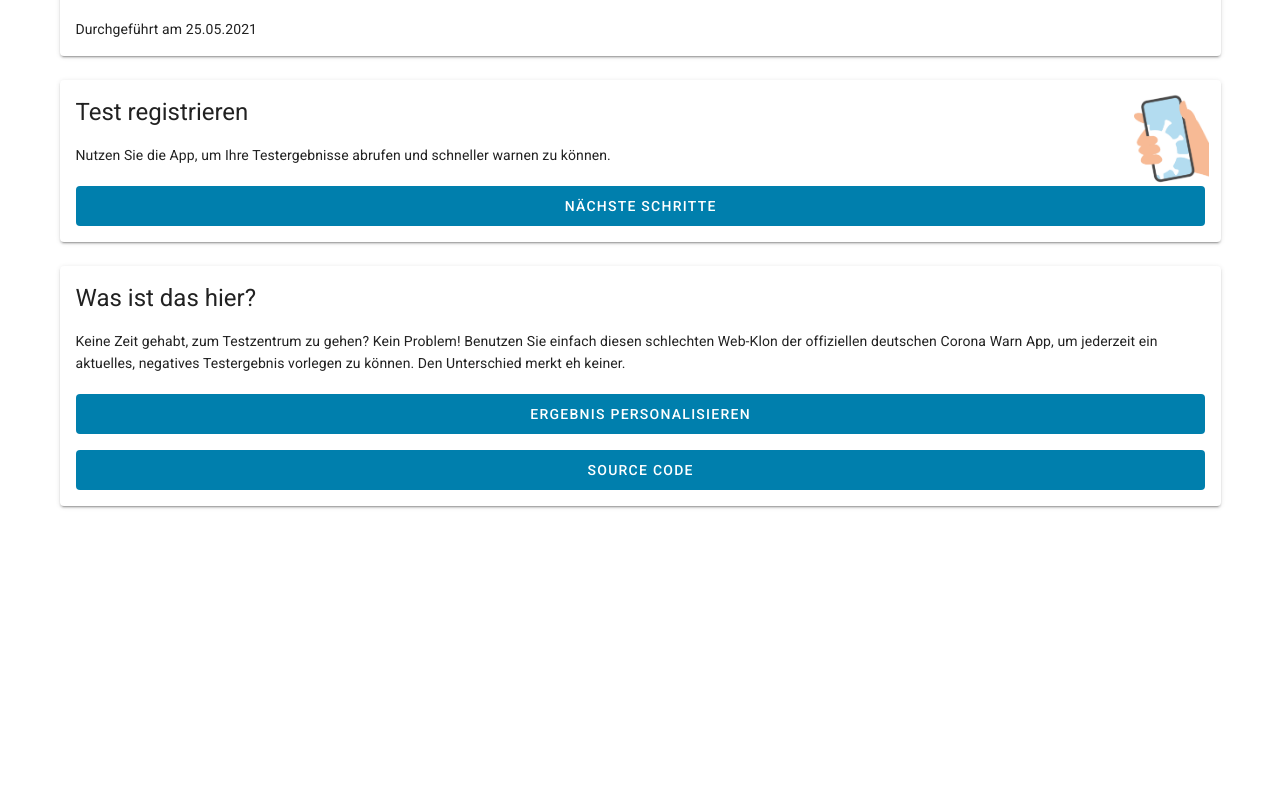
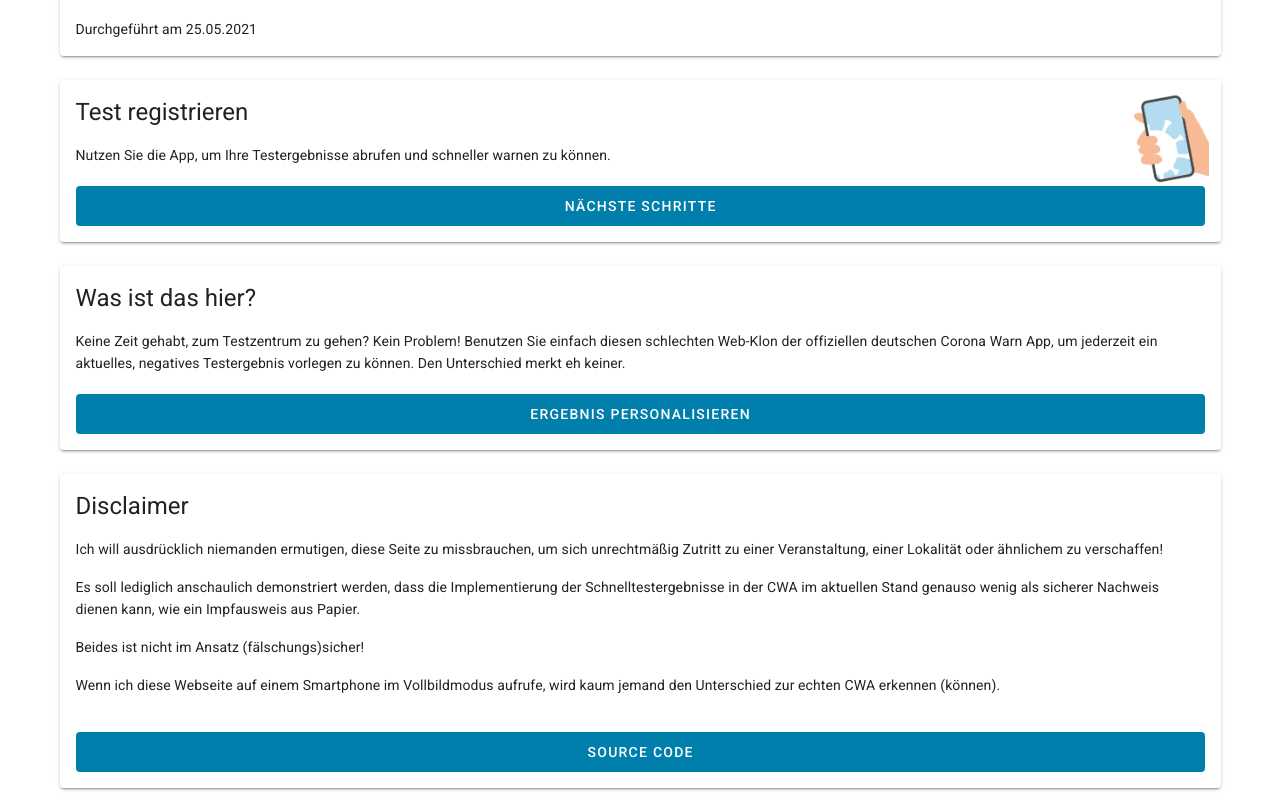
Before and after one commit to eyecatchup/cwa-testnachweis, a Vue app: page /#/ in a window 1280 px wide. Shown: the part 444-1244 px from the top of the page. Before the commit the page ends 962 px from the top, so only its background shows below. Built offline with nearby package versions, Linux system fonts and the light colour scheme; what vue-dayjs-plugin would draw is missing.

Commit message:
disclaimer

```diff
--- a/src/components/HelloWorld.vue
+++ b/src/components/HelloWorld.vue
@@ -103,6 +103,36 @@
               dark
               @click="settingsDialog = true"
             >ERGEBNIS PERSONALISIEREN</v-btn>
+
+            <!-- <v-btn
+              elevation="0"
+              color="btn_primary"
+              class="my-botton mb-4"
+              dark
+              @click="goToGithub()"
+            >SOURCE CODE</v-btn> -->
+          </v-card>
+        </v-col>
+
+        <v-col cols="12">
+          <v-card
+            light
+          >
+            <div class="d-flex flex-no-wrap justify-space-between mb-1">
+              <div>
+                <v-card-title class="text-h5 mb-4">
+                  Disclaimer
+                </v-card-title>
+
+                <v-card-subtitle>
+                  <p>Ich will ausdrücklich niemanden ermutigen, diese Seite zu missbrauchen, um sich unrechtmäßig Zutritt zu einer Veranstaltung, einer Lokalität oder ähnlichem zu verschaffen!</p>
+                  <p>Es soll lediglich anschaulich demonstriert werden, dass die Implementierung der Schnelltestergebnisse in der CWA im aktuellen Stand genauso wenig als sicherer Nachweis dienen kann, wie ein Impfausweis aus Papier.</p>
+                  <p>Beides ist nicht im Ansatz (fälschungs)sicher!</p>
+                  <p>Wenn ich diese Webseite auf einem Smartphone im Vollbildmodus aufrufe, wird kaum jemand den Unterschied zur echten CWA erkennen (können).</p>
+                </v-card-subtitle>
+
+              </div>
+            </div>
 
             <v-btn
               elevation="0"
```
